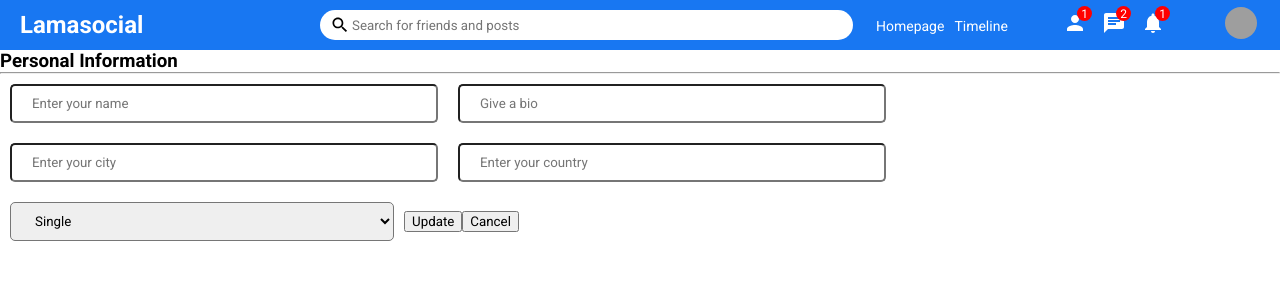
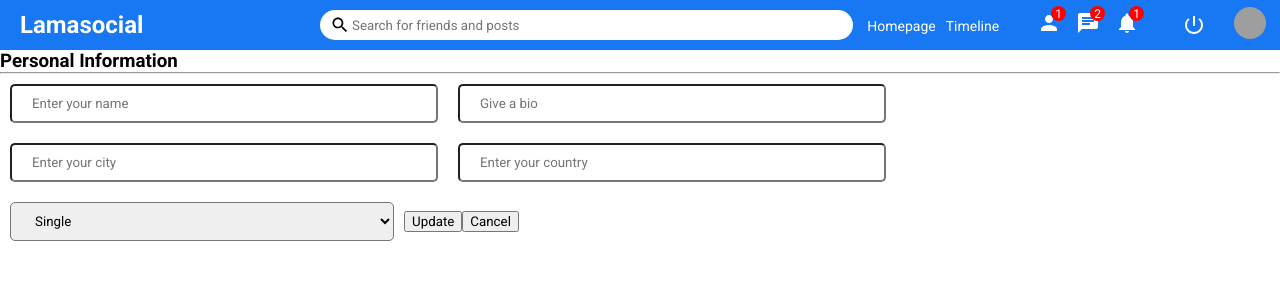
Before and after one commit to subhasis4502/Web-Projects, a React (Create React App) app in the folder Social Media/mern social/client/: page /1/edit in a window 1280 px wide. Shown: the top 300 px of the page. Built offline with nearby package versions, Linux system fonts and the light colour scheme; sample sign-in values are in the browser's storage.

Commit message:
applied logout functionality

```diff
--- a/Social Media/mern social/client/src/components/closeFriend/CloseFriend.jsx
+++ b/Social Media/mern social/client/src/components/closeFriend/CloseFriend.jsx
@@ -2,7 +2,7 @@
 
 export default function CloseFriend({ user }) {
   const PF = process.env.REACT_APP_PUBLIC_FOLDER;
-  console.log(user);
+  //console.log(user);
   return (
     <li className="sidebarFriend">
       <img
--- a/Social Media/mern social/client/src/components/rightbar/Rightbar.jsx
+++ b/Social Media/mern social/client/src/components/rightbar/Rightbar.jsx
@@ -21,7 +21,6 @@
 
   useEffect(() => {
     setFollowed(currentUser.followings.includes(user?._id));
-    console.log(followed)
   }, [currentUser, user?._id])
 
   useEffect(() => {
--- a/Social Media/mern social/client/src/components/share/Share.jsx
+++ b/Social Media/mern social/client/src/components/share/Share.jsx
@@ -45,6 +45,7 @@
       <div className="shareWrapper">
         <div className="shareTop">
           <Link to={`/profile/${user.username}`}>
+            {console.log(user)}
             <img
               className="shareProfileImg"
               src={
--- a/Social Media/mern social/client/src/components/topbar/Topbar.jsx
+++ b/Social Media/mern social/client/src/components/topbar/Topbar.jsx
@@ -1,5 +1,11 @@
 import "./topbar.css";
-import { Search, Person, Chat, Notifications } from "@material-ui/icons";
+import {
+  Search,
+  Person,
+  Chat,
+  Notifications,
+  PowerSettingsNew,
+} from "@material-ui/icons";
 import { Link } from "react-router-dom";
 import { useContext, useRef } from "react";
 import { AuthContext } from "../../context/AuthContext";
@@ -20,6 +26,11 @@
     } catch (err) {}
   };
 
+  const handleLogout = async (e) => {
+    localStorage.clear();
+    window.location.reload();
+  }
+
   return (
     <div className="topbarContainer">
       <div className="topbarLeft">
@@ -28,8 +39,8 @@
         </Link>
       </div>
       <div className="topbarCenter">
-        <div className="searchbar" >
-          <Search className="searchIcon" onClick={handleSearch}/>
+        <div className="searchbar">
+          <Search className="searchIcon" onClick={handleSearch} />
           <input
             placeholder="Search for friends and posts"
             className="searchInput"
@@ -65,6 +76,7 @@
             <span className="topbarIconBadge">1</span>
           </div>
         </div>
+        <PowerSettingsNew className="logout" onClick={handleLogout}/>
         <Link to={`/profile/${user.username}`}>
           <img
             src={
--- a/Social Media/mern social/client/src/components/topbar/topbar.css
+++ b/Social Media/mern social/client/src/components/topbar/topbar.css
@@ -74,6 +74,10 @@
   position: relative;
 }
 
+.logout{
+  cursor: pointer;
+}
+
 .topbarIconBadge {
   width: 15px;
   height: 15px;
```
